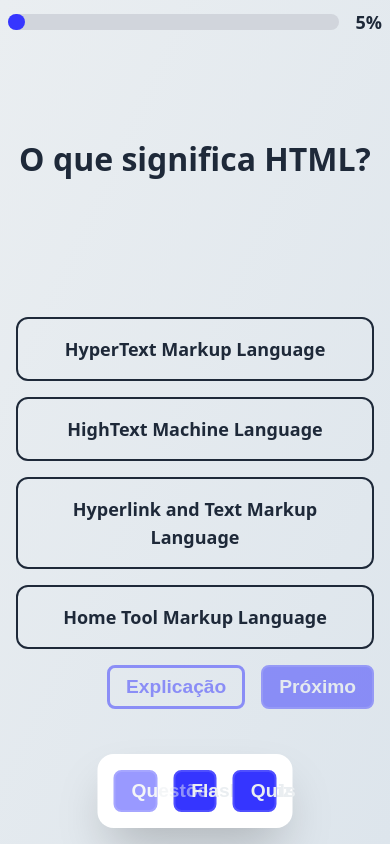
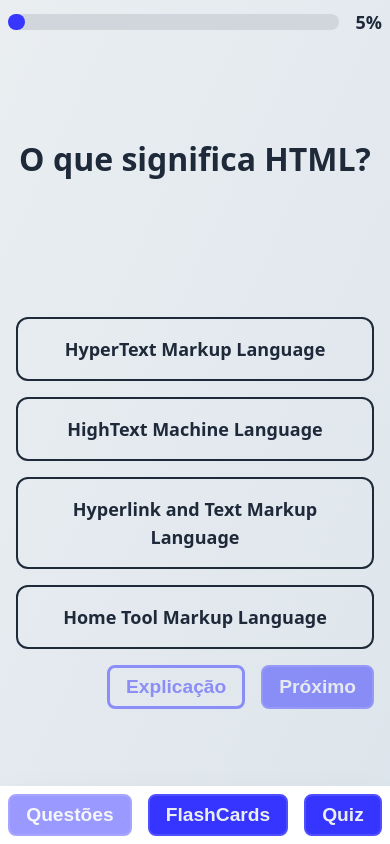
Before and after one commit to Davi-1903/Materiais, a React app: page / in a window 390 px wide. Built offline with nearby package versions, Linux system fonts and the light colour scheme; the HTML template or start-up script is replaced by a standard one.

Commit message:
style: melhorar a responsividade

```diff
--- a/src/components/Footer.jsx
+++ b/src/components/Footer.jsx
@@ -1,8 +1,8 @@
 export default function Footer({ selected, setSelected }) {
     return (
-        <footer className='fixed bottom-4 left-1/2 z-10 -translate-x-1/2 rounded-2xl bg-white p-4 shadow-2xl'>
+        <footer className='fixed bottom-0 left-0 z-10 w-full bg-white p-2 shadow-2xl sm:bottom-4 sm:left-1/2 sm:w-fit sm:-translate-x-1/2 sm:rounded-2xl sm:p-4'>
             <nav>
-                <ul className='grid grid-cols-3 gap-4'>
+                <ul className='flex justify-center gap-4'>
                     <li>
                         <button
                             className='primary-btn w-full disabled:cursor-no-drop disabled:opacity-50'
--- a/src/components/Questions/components/Explanation.jsx
+++ b/src/components/Questions/components/Explanation.jsx
@@ -26,7 +26,7 @@ export default function Explanation({ explanation, setShowExplanation }) {
         >
             <article
                 ref={articleRef}
-                className='w-sm rounded-2xl bg-[#dde5ec] p-8 text-center text-[1.2rem] font-semibold text-gray-800 shadow-2xl'
+                className='w-sm rounded-2xl bg-white p-8 text-center text-[1.2rem] font-semibold text-gray-800 shadow-2xl'
             >
                 <p>{explanation}</p>
             </article>
```
